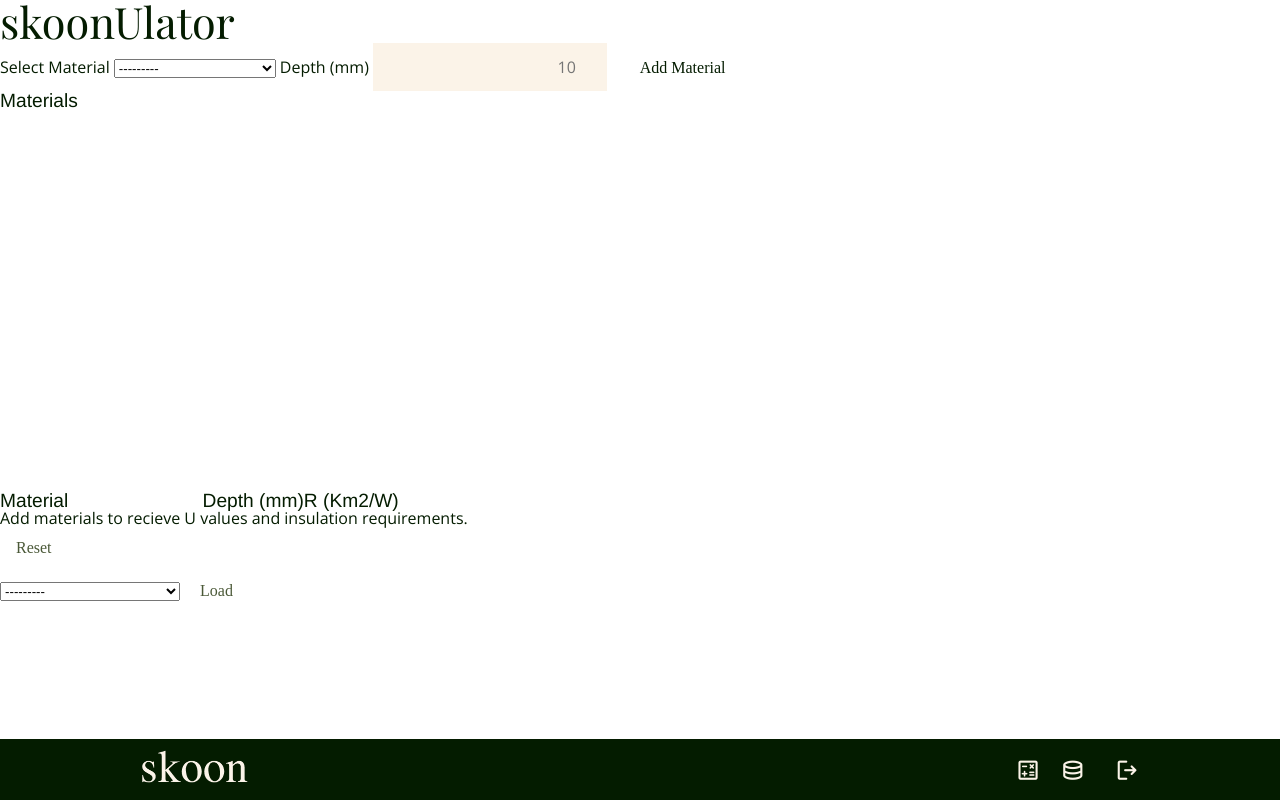
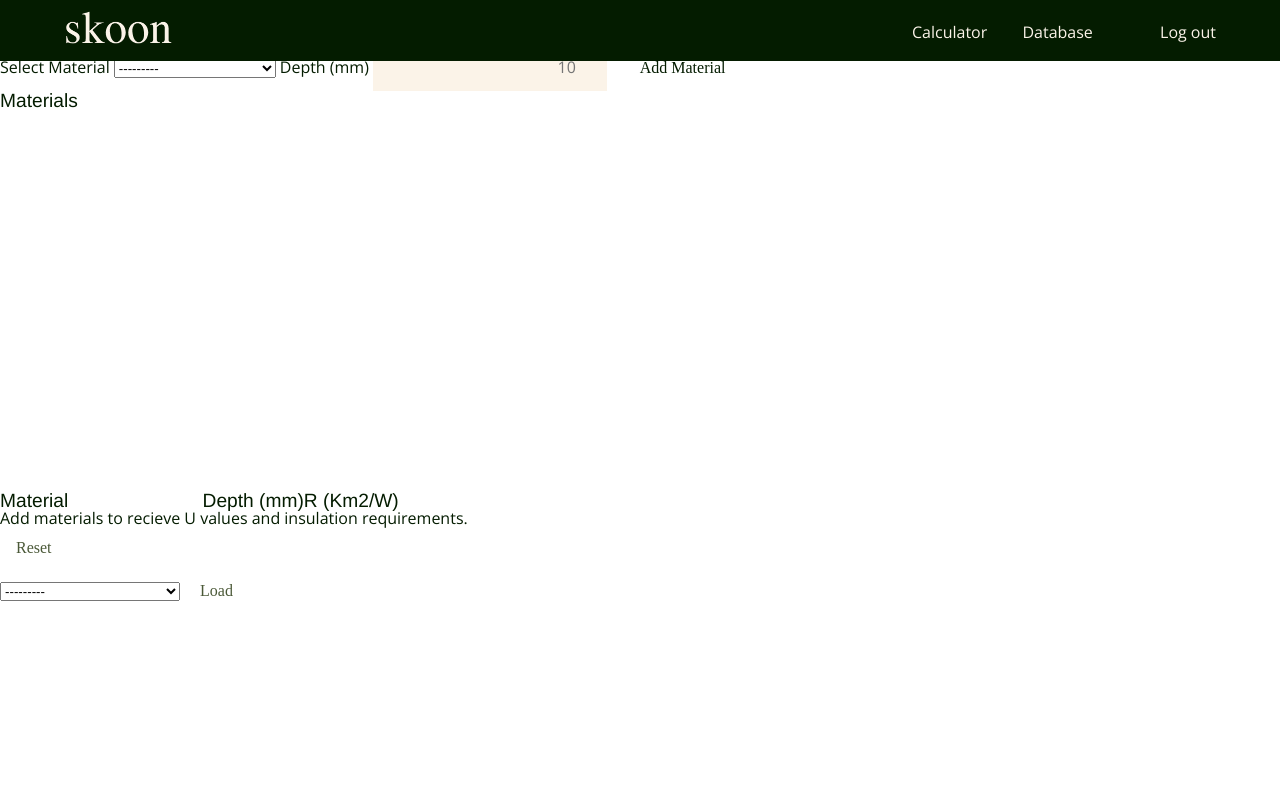
Before and after one commit to BenCurrieDev/SkoonAssignment, a Django app: page / in a window 1280 px wide. Run offline with Django 4.2, Linux system fonts and the light colour scheme; a user stored in the database is signed in; data comes from the database, SQL or seed files in the repository; both versions use the stored data as it was after the commit; lists and menus that the app fills with data are empty; some libraries are stand-ins or nearby versions.

Commit message:
responsively styled nav

```diff
--- a/static/css/reset.css
+++ b/static/css/reset.css
@@ -34,6 +34,9 @@ body {
 ol, ul {
 	list-style: none;
 }
+a {
+	text-decoration: none;
+}
 blockquote, q {
 	quotes: none;
 }
--- a/static/css/skoon.css
+++ b/static/css/skoon.css
@@ -225,6 +225,7 @@
 
     .accounts-body a {
         color: var(--clr-cream);
+        text-decoration: underline;
     }
 
     .accounts-input {
@@ -256,6 +257,7 @@
         background-color: var(--clr-primary-dk);
         position: fixed;
         bottom: 0;
+        z-index: 3;
     }
 
     .navbar a, .navbar span {
@@ -269,7 +271,7 @@
     .nav-content-container {
         height: 100%;
         width: var(--container-width);
-        max-width: var(--container-max-width);
+        max-width: calc(1.3 * var(--container-max-width));
         margin: auto;
         display: flex;
         justify-content: space-between;
@@ -297,6 +299,33 @@
         margin-left: calc(0.3 * var(--sp));
     }
 
+    a.desklink {
+       font-family: var(--ff-sans-p) !important;
+       font-weight: var(--fw-n);
+    }
+
+    @media screen and (min-width: 1000px) {
+
+        .navbar {
+            top: 0;
+        }
+        .navbar .mobile {
+            display: none;
+        }
+        .navbar .desktop {
+            display: flex;
+        }
+
+        li.navlink {
+            margin-left: calc(0.5 * var(--sp));
+        }
+
+        li.logout {
+            margin-left: calc(1.5 * var(--sp));
+        }
+
+    }
+
 
 
 
--- a/templates/base.html
+++ b/templates/base.html
@@ -51,17 +51,17 @@
               <div class="nav-content desktop">
                 <ul>
                   <li class="navlink">
-                      <a href={% url 'home' %}>
+                      <a href={% url 'home' %} class="desklink">
                         Calculator
                       </a>
                   </li>
                   <li class="navlink">
-                      <a href={% url 'database' %}>
+                      <a href={% url 'database' %} class="desklink">
                         Database
                       </a>
                   </li>
                   <li class="logout">
-                      <a href="{% url 'logout' %}" >
+                      <a href="{% url 'logout' %}" class="desklink">
                           Log out
                       </a>
                   </li>
```
Also changed, not shown: db.sqlite3.
